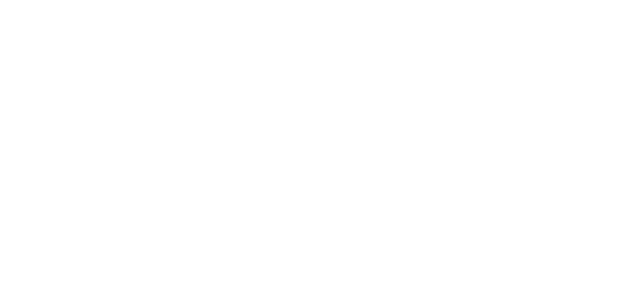
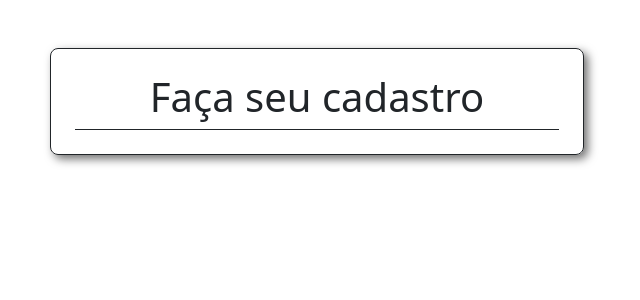
Before and after one commit to MarcusCaue/exercicios_use_cabeca_html_css, a PHP site: page /pages/cadastro.html in a window 1280 px wide. Before the commit the part shown is empty. Shown: the top 300 px of the page, without its empty margins (323-963 px from the left). Run offline with PHP 8.4, Linux system fonts and the light colour scheme.

Commit message:
Iniciando a tela de cadastro

```diff
--- a/cadastro_login_usuarios/pages/cadastro.html
+++ b/cadastro_login_usuarios/pages/cadastro.html
@@ -5,8 +5,27 @@
     <meta http-equiv="X-UA-Compatible" content="IE=edge">
     <meta name="viewport" content="width=device-width, initial-scale=1.0">
     <title>Cadastro</title>
+
+    <!-- CSS e JS Local -->
+    <link rel="stylesheet" href="../styles/style.css">
+    <script src="../scripts/valida_form.js"></script>
+
+    <!-- BootStrap import -->
+    <link href="https://cdn.jsdelivr.net/npm/bootstrap@5.2.0-beta1/dist/css/bootstrap.min.css" rel="stylesheet" integrity="sha384-0evHe/X+R7YkIZDRvuzKMRqM+OrBnVFBL6DOitfPri4tjfHxaWutUpFmBp4vmVor" crossorigin="anonymous">
+    <script src="https://cdn.jsdelivr.net/npm/@popperjs/core@2.11.5/dist/umd/popper.min.js" integrity="sha384-Xe+8cL9oJa6tN/veChSP7q+mnSPaj5Bcu9mPX5F5xIGE0DVittaqT5lorf0EI7Vk" crossorigin="anonymous"></script>
+    <script src="https://cdn.jsdelivr.net/npm/bootstrap@5.2.0-beta1/dist/js/bootstrap.min.js" integrity="sha384-kjU+l4N0Yf4ZOJErLsIcvOU2qSb74wXpOhqTvwVx3OElZRweTnQ6d31fXEoRD1Jy" crossorigin="anonymous"></script>
 </head>
 <body>
+    <div class="container col-10 col-md-5 col-5 mt-5 border border-dark border-1 rounded-3 p-4" id="container_principal">
+        <header class="text-center border-bottom border-dark border-1">
+            <h1>Faça seu cadastro</h1>
+        </header>
 
+        <div class="container">
+            <form action="sucess.php" method="POST">
+
+            </form>
+        </div>
+    </div>
 </body>
 </html>
--- a/cadastro_login_usuarios/pages/login.html
+++ b/cadastro_login_usuarios/pages/login.html
@@ -45,7 +45,6 @@
                 </div>
             </form>
         </div>
-
     </div>
 </body>
 </html>
--- a/cadastro_login_usuarios/styles/style.css
+++ b/cadastro_login_usuarios/styles/style.css
@@ -1,3 +1,3 @@
 div#container_principal {
-    box-shadow: 4px 4px 10px 0px #0000008f;;
+    box-shadow: 4px 4px 10px 0px #0000008f;
 }
```
